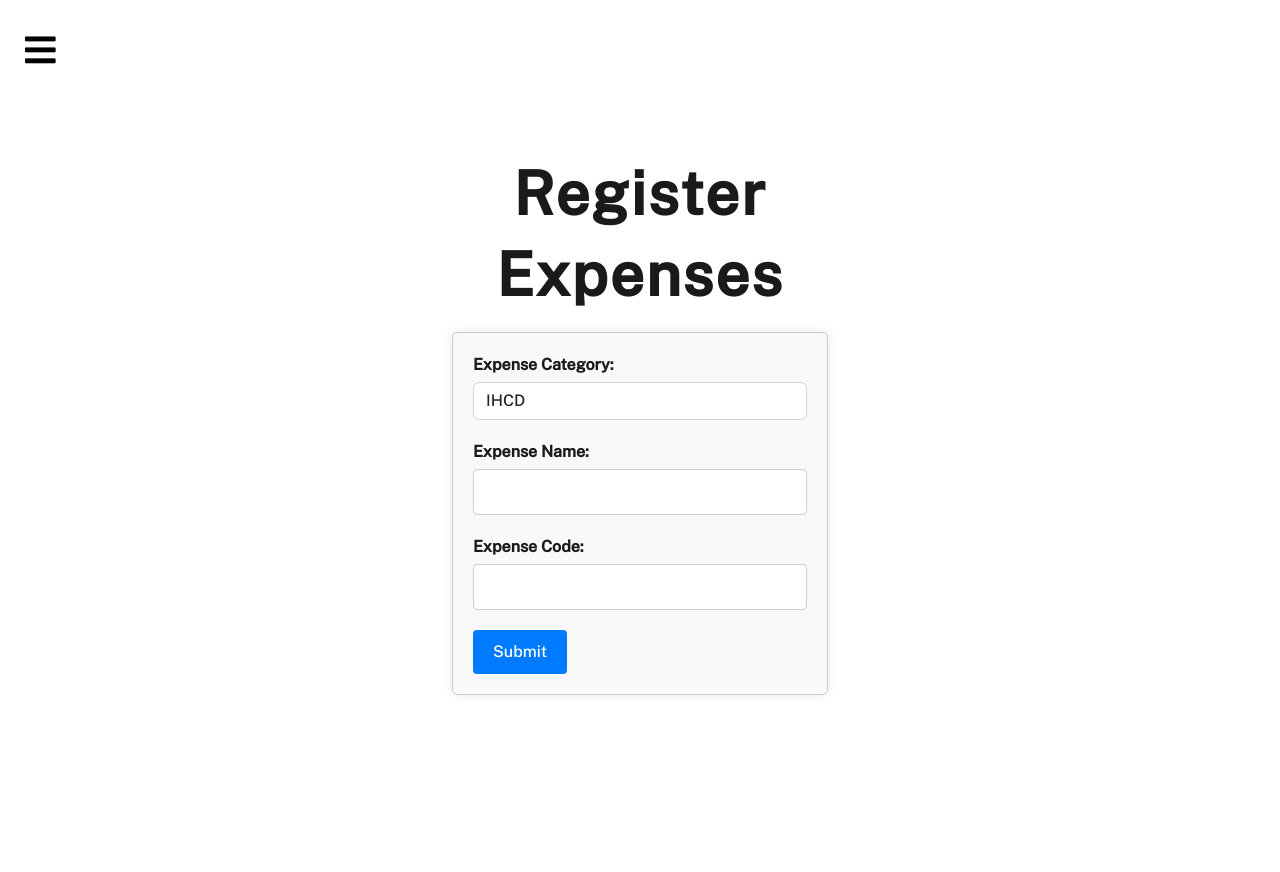
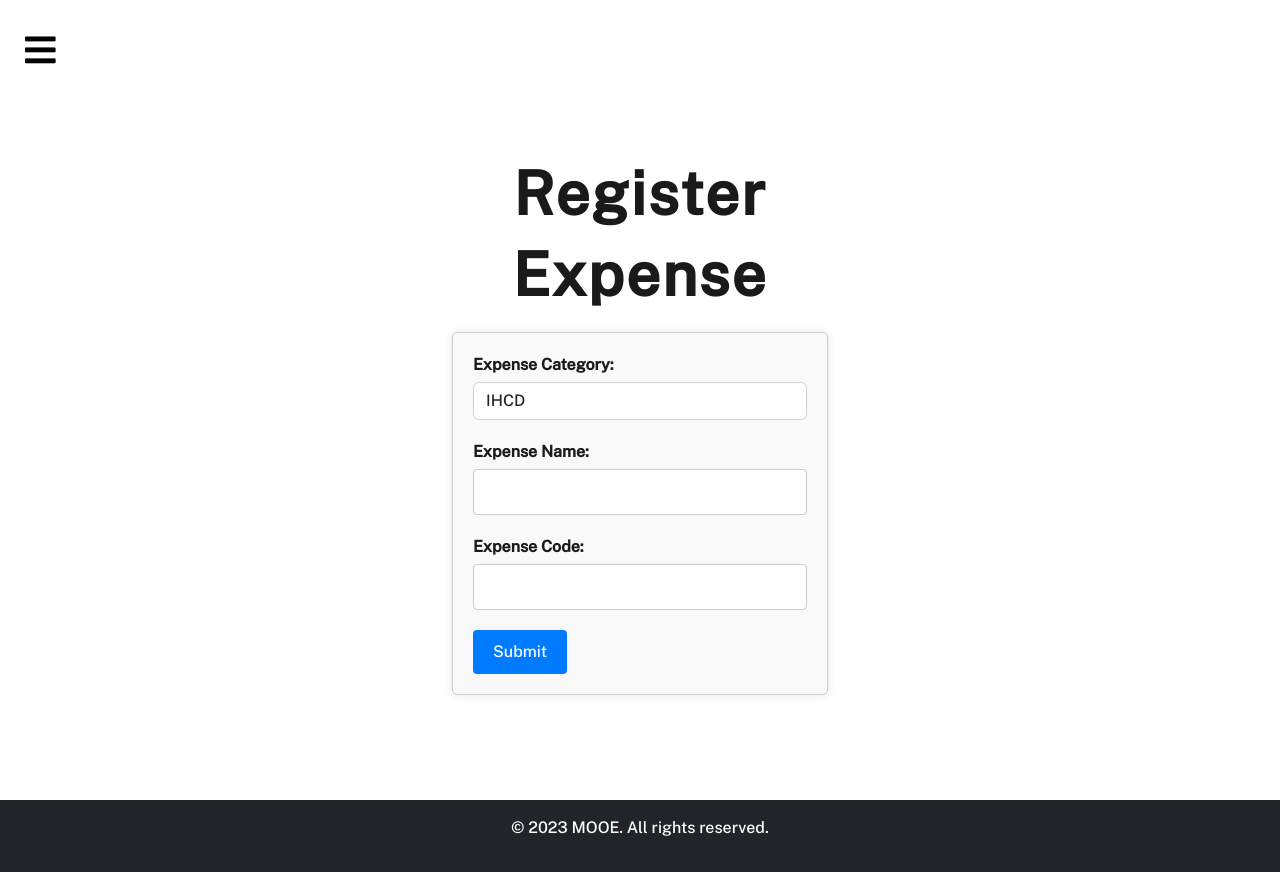
Before and after one commit to griszlybear/mooe, a PHP site: page /admin/register_expenses.php in a window 1280 px wide. Before the commit the page ends 695 px from the top, so only its background shows below. Run offline with PHP 8.4, Linux system fonts and the light colour scheme; the visitor is signed in with stand-in values (Sample User, id 1); some libraries are stand-ins or nearby versions.

Commit message:
Added copyright footer on the admin pages

```diff
--- a/accounting/edit_school.php
+++ b/accounting/edit_school.php
@@ -16,7 +16,6 @@ $notificationCount = count($notifications);
     <link rel="stylesheet" href="https://cdn.jsdelivr.net/npm/bootstrap@5.2.3/dist/css/bootstrap.min.css">
     <style>
         /* Custom CSS for the form elements */
-
         form#edit-school-form {
             max-width: 600px;
             margin: 0 auto;
--- a/admin/admin.php
+++ b/admin/admin.php
@@ -367,6 +367,9 @@ $firstName = $_SESSION["first_name"];
             Notification 3
         </div>
     </div>
+    <footer class="bg-dark text-white text-center py-3">
+        <p>&copy; 2023 MOOE. All rights reserved.</p>
+    </footer>
     <script src="https://cdn.jsdelivr.net/npm/bootstrap@5.2.3/dist/js/bootstrap.bundle.min.js"></script>
     <script>
         // Get current month and year
--- a/admin/allotment.php
+++ b/admin/allotment.php
@@ -117,6 +117,11 @@ $firstName = $_SESSION["first_name"];
         </div>
     </div>
 
+    <!-- Footer Section -->
+    <footer class="bg-dark text-white text-center py-3">
+        <p>&copy; 2023 MOOE. All rights reserved.</p>
+    </footer>
+
     <?php
     // Assuming you have a database connection established
 
--- a/admin/enroll_district.php
+++ b/admin/enroll_district.php
@@ -150,6 +150,11 @@ $firstName = $_SESSION["first_name"];
             </form>
         </div>
     </section>
+
+    <!-- Footer Section -->
+    <footer class="bg-dark text-white text-center py-3">
+        <p>&copy; 2023 MOOE. All rights reserved.</p>
+    </footer>
 
     <?php
     if ($_SERVER["REQUEST_METHOD"] == "POST") {
--- a/admin/monitor_schools_admin.php
+++ b/admin/monitor_schools_admin.php
@@ -288,6 +288,11 @@ $firstName = $_SESSION["first_name"];
             </div>
         </div>
 
+        <!-- Footer Section -->
+        <footer class="bg-dark text-white text-center py-3">
+            <p>&copy; 2023 MOOE. All rights reserved.</p>
+        </footer>
+
 
         <!-- Include Material DesignJS -->
         <script src="https://cdn.jsdelivr.net/npm/material-components-web@10.0.0/dist/material-components-web.min.js"></script>
--- a/admin/register_expenses.php
+++ b/admin/register_expenses.php
@@ -127,7 +127,7 @@ $firstName = $_SESSION["first_name"];
 <?php require_once('../assets/sidebar.php'); ?>
 <section class="main">
     <div class="container">
-        <h1 class="mt-5"><strong>Register Expenses</strong></h1>
+        <h1 class="mt-5"><strong>Register Expense</strong></h1>
         <form action="register_expenses.php" method="POST">
             <div class="form-group">
                 <label for="expenseCategory">Expense Category:</label>
@@ -150,6 +150,11 @@ $firstName = $_SESSION["first_name"];
         </form>
     </div>
 </section>
+
+<!-- Footer Section -->
+<footer class="bg-dark text-white text-center py-3">
+    <p>&copy; 2023 MOOE. All rights reserved.</p>
+</footer>
 
 <?php
 // Check if the form is submitted
--- a/assets/sidebar.php
+++ b/assets/sidebar.php
@@ -207,6 +207,7 @@
                 <div class="sub-menu">
                     <a href="../admin/allotment.php" class="sub-item">Allotment</a>
                     <a href="#" class="sub-item">Downloading</a>
+                    <a href="#" class="sub-item">Tracking Slip</a>
                     <a href="#" class="sub-item">ADAS</a>
                 </div>
             </div>
```
